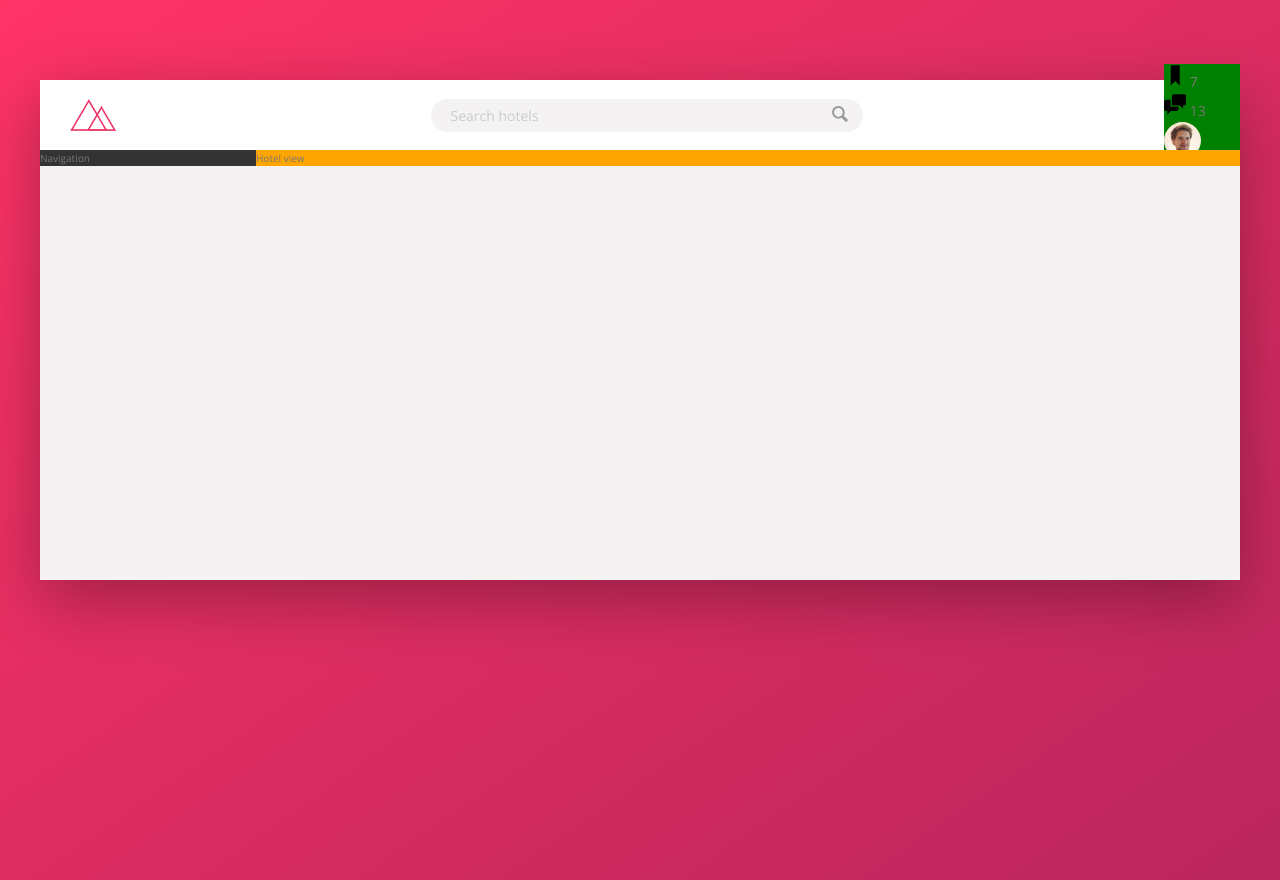
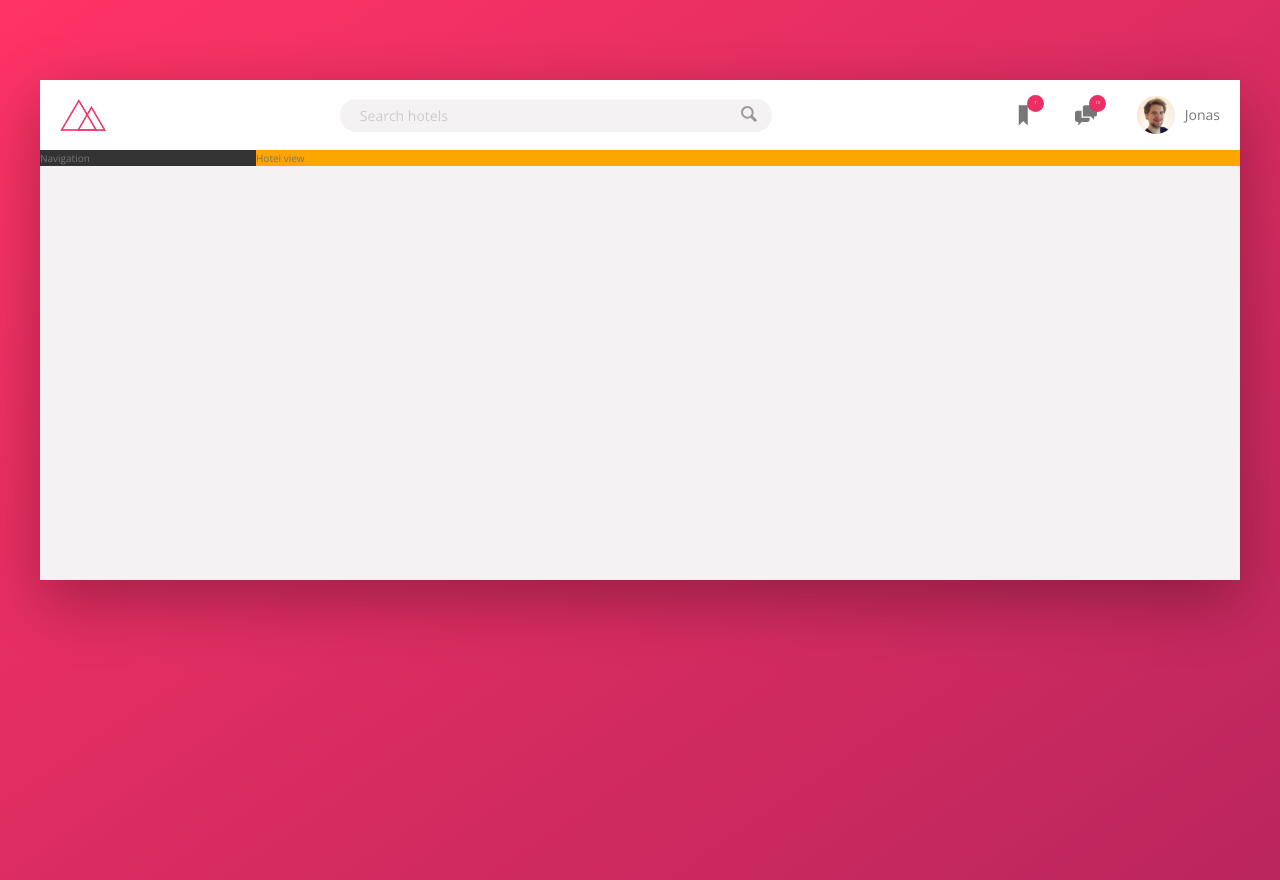
Before and after one commit to abby-wankenobi/flexbox, a website: page index.html in a window 1280 px wide. Drawn offline with nearby package versions, Linux system fonts and the light colour scheme.

Commit message:
finish navbar

```diff
--- a/sass/_components.scss
+++ b/sass/_components.scss
@@ -3,7 +3,7 @@
 
 .logo {
   height: 3.25rem;
-  margin-left: 3rem;
+  margin-left: 2rem;
 }
 
 /////////
@@ -70,30 +70,51 @@
 //USER NAV
 
 .user-nav {
-  background-color: green;
+  align-self: stretch;
+  display: flex;
+  align-items: center;
+
+  & > * {
+    padding: 0 2rem;
+    cursor: pointer;
+    height: 100%;
+    display: flex;
+    align-items: center;
+  }
+
+  & > *:hover {
+    background-color: var(--color-grey-light-2);
+  }
 
   &__icon-box {
+    position: relative;
   }
 
   &__icon {
     height: 2.25rem;
     width: 2.25rem;
+    fill: var(--color-grey-dark-2);
   }
 
   &__notification {
+    font-size: .4rem;
+    height: 1.7rem;
+    width: 1.7rem;
+    border-radius: 50%;
+    background-color: var(--color-primary);
+    color: #fff;
+    position: absolute;
+    top: 1.5rem;
+    right: 1.1rem;
 
-  }
-
-  &__user {
-
+    display: flex;
+    justify-content: center;
+    align-items: center;
   }
 
   &__user-photo {
     height: 3.75rem;
     border-radius: 50%;
-  }
-
-  &__user-name {
-
+    margin-right: 1rem;
   }
 }
```
Also changed, not shown: css/style.css.
